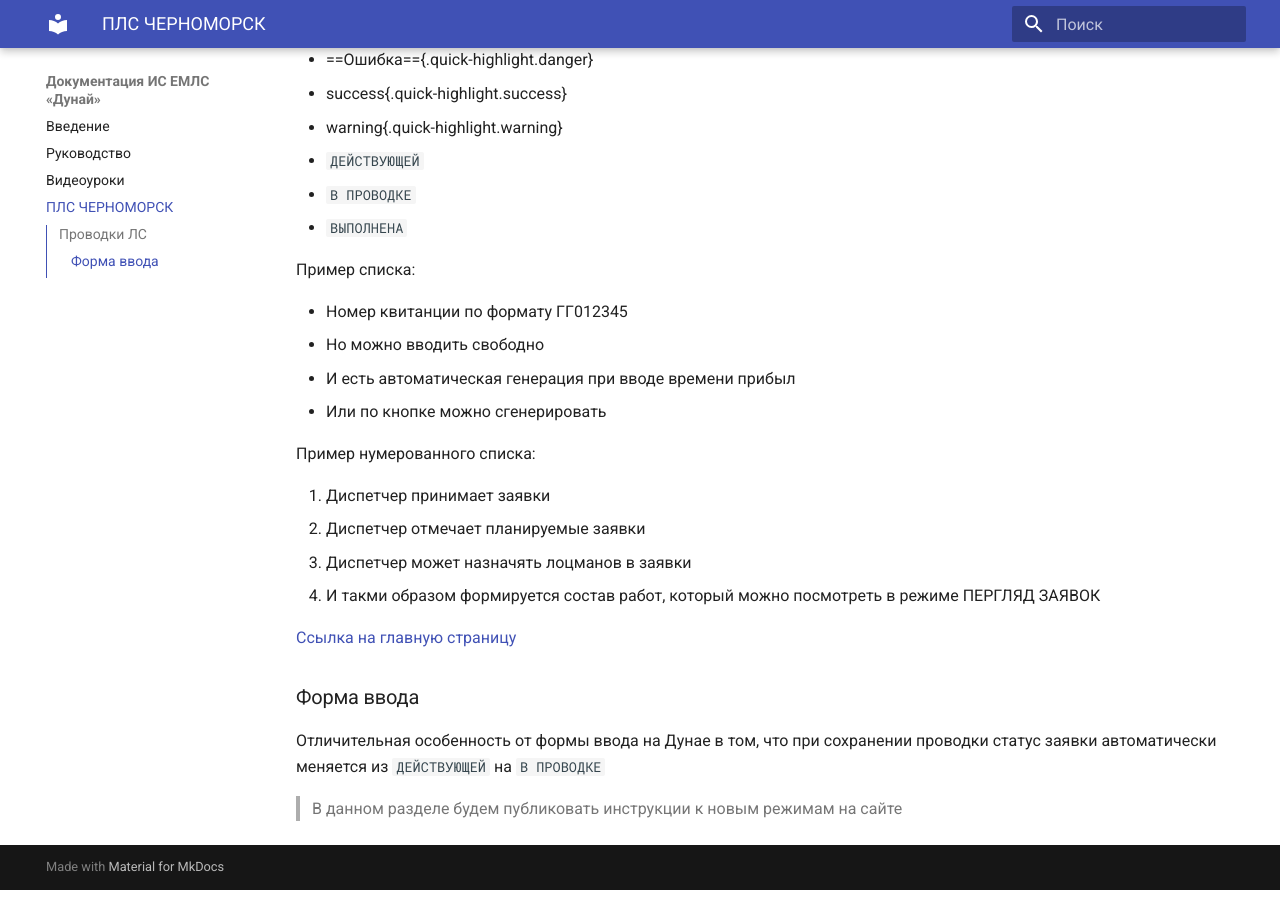
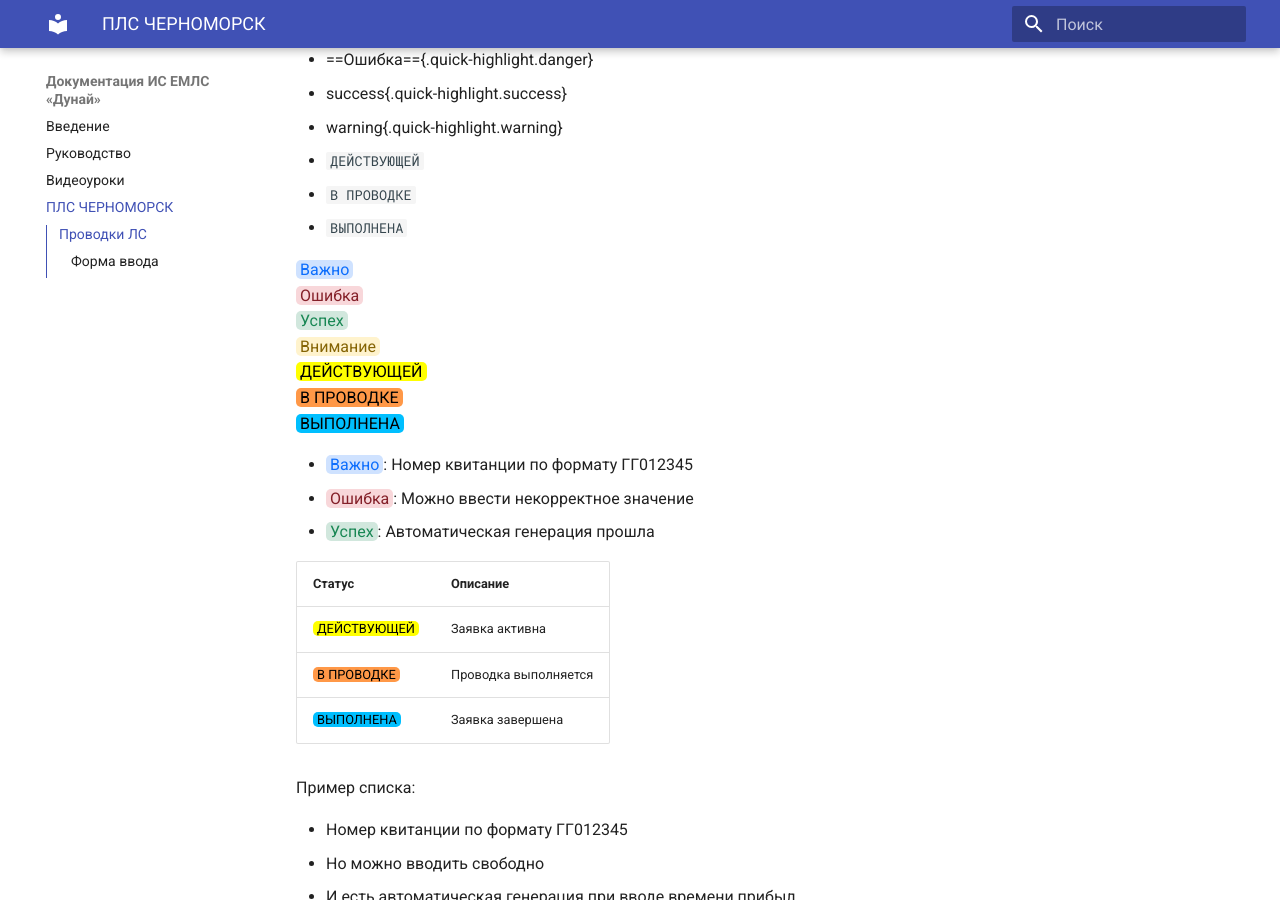
Before and after one commit to vvxsoni/Danube_help, an MkDocs documentation site: the page built from docs/ilk_001_main.md, in a window 1280 px wide and 900 px high, scrolled down 324 px. Built offline with MkDocs 1.6.1 and Material for MkDocs 9.7.7, drawn with Linux system fonts in a browser that asks for light colours.

Commit message:
<span class="quick-highlight important">Важно</span>

```diff
--- a/docs/ilk_001_main.md
+++ b/docs/ilk_001_main.md
@@ -12,6 +12,27 @@ _фыввыфа_
 - `ДЕЙСТВУЮЩЕЙ`{.quick-highlight.stat_die}
 - `В ПРОВОДКЕ`{.quick-highlight.stat_prov}
 - `ВЫПОЛНЕНА`{.quick-highlight.stat_vik}
+
+<span class="quick-highlight important">Важно</span>
+<span class="quick-highlight danger">Ошибка</span>
+<span class="quick-highlight success">Успех</span>
+<span class="quick-highlight warning">Внимание</span>
+<span class="quick-highlight stat_die">ДЕЙСТВУЮЩЕЙ</span>
+<span class="quick-highlight stat_prov">В ПРОВОДКЕ</span>
+<span class="quick-highlight stat_vik">ВЫПОЛНЕНА</span>
+
+
+- <span class="quick-highlight important">Важно</span>: Номер квитанции по формату ГГ012345
+- <span class="quick-highlight danger">Ошибка</span>: Можно ввести некорректное значение
+- <span class="quick-highlight success">Успех</span>: Автоматическая генерация прошла
+
+
+| Статус | Описание |
+|--------|----------|
+| <span class="quick-highlight stat_die">ДЕЙСТВУЮЩЕЙ</span> | Заявка активна |
+| <span class="quick-highlight stat_prov">В ПРОВОДКЕ</span> | Проводка выполняется |
+| <span class="quick-highlight stat_vik">ВЫПОЛНЕНА</span> | Заявка завершена |
+
 
 
 Пример списка:
```
